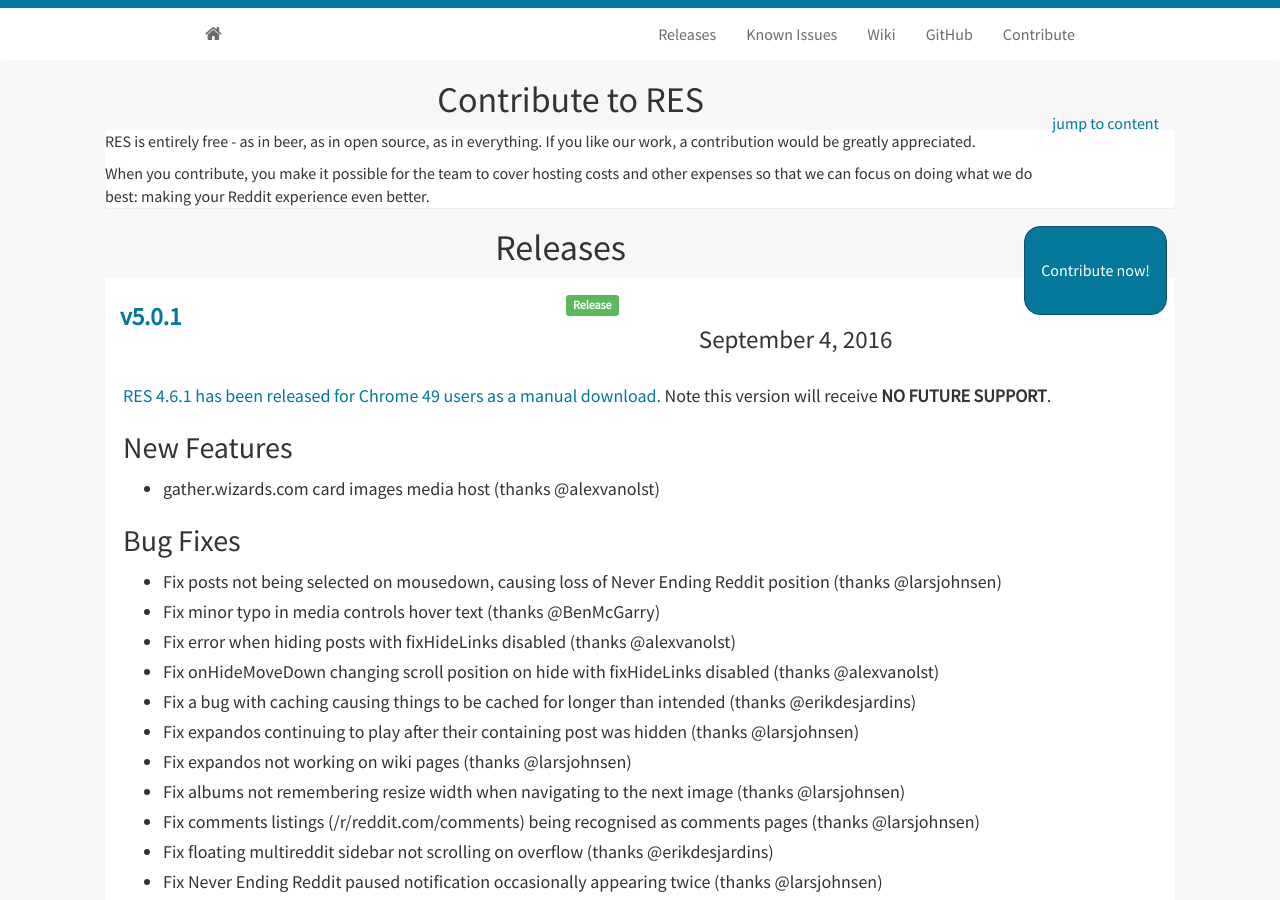
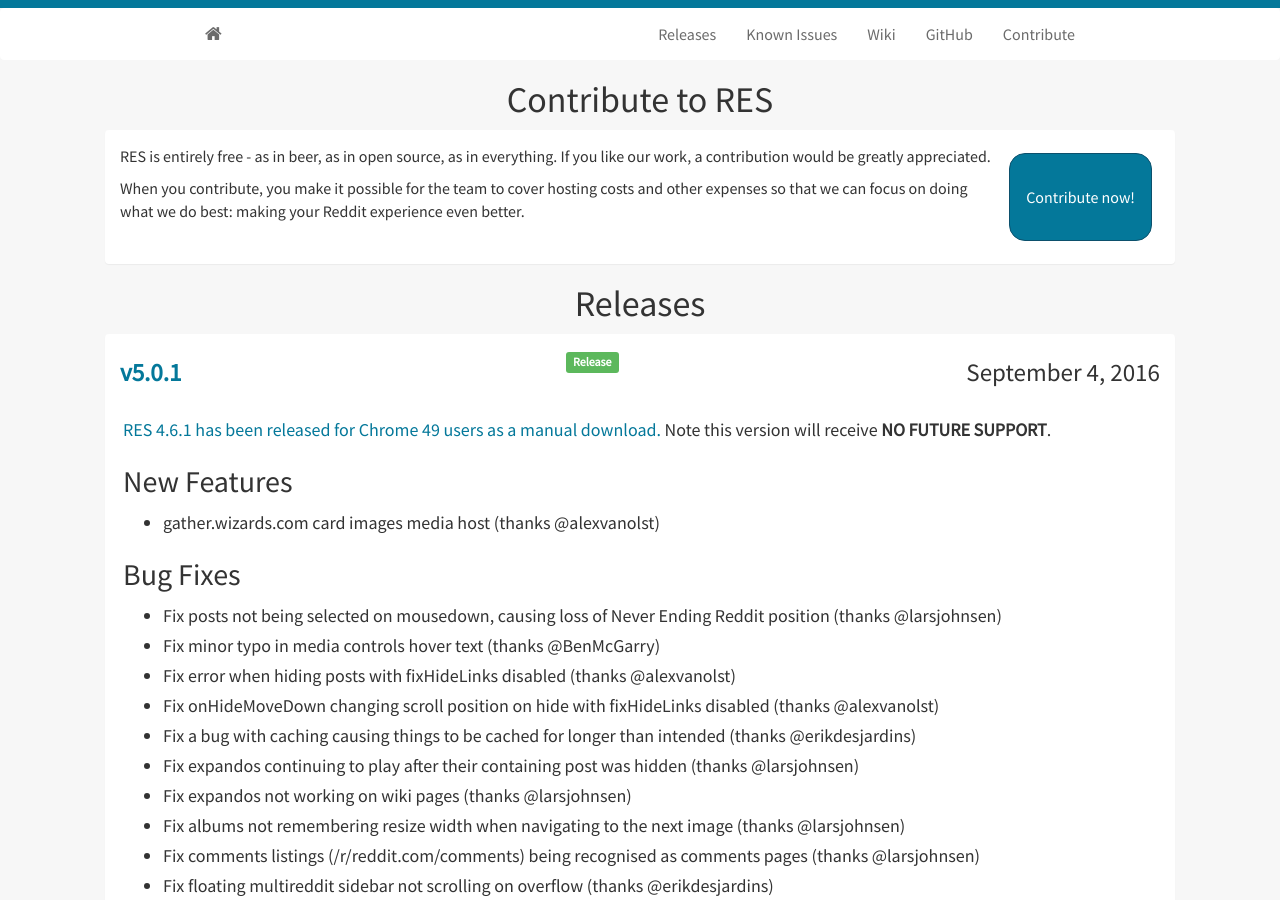
Before and after one commit to Reddit-Enhancement-Suite/Reddit-Enhancement-Suite.github.io, a Jekyll site: the page built from releases.html, in a window 1280 px wide and 900 px high. Built offline with Jekyll 4.4.1, drawn with Linux system fonts in a browser that asks for light colours; nearby versions of some CDN libraries.

Commit message:
move contrib button a little higher, add some padding to contrib panel
really should put a clearfix in

```diff
--- a/releases.html
+++ b/releases.html
@@ -3,13 +3,13 @@
 title: Releases
 ---
 
-<a href="#releases" style="float: right; margin: 2em 1em;">jump to content</a>
-
 <h1 id="contribute">Contribute to RES</h1>
 <div class="panel panel-default">
-    <p>RES is entirely free - as in beer, as in open source, as in everything. If you like our work, a contribution would be greatly appreciated.</p>
-    <p>When you contribute, you make it possible for the team to cover hosting costs and other expenses so that we can focus on doing what we do best: making your Reddit experience even better.</p>
-    <a href="/contribute" class="button" style="float: right">Contribute now!</a>
+    <div class="panel-body">
+        <a href="/contribute" class="button" style="float: right">Contribute now!</a>
+        <p>RES is entirely free - as in beer, as in open source, as in everything. If you like our work, a contribution would be greatly appreciated.</p>
+        <p>When you contribute, you make it possible for the team to cover hosting costs and other expenses so that we can focus on doing what we do best: making your Reddit experience even better.</p>
+    </div>
 </div>
 
 <h1 id="releases">Releases</h1>
```
